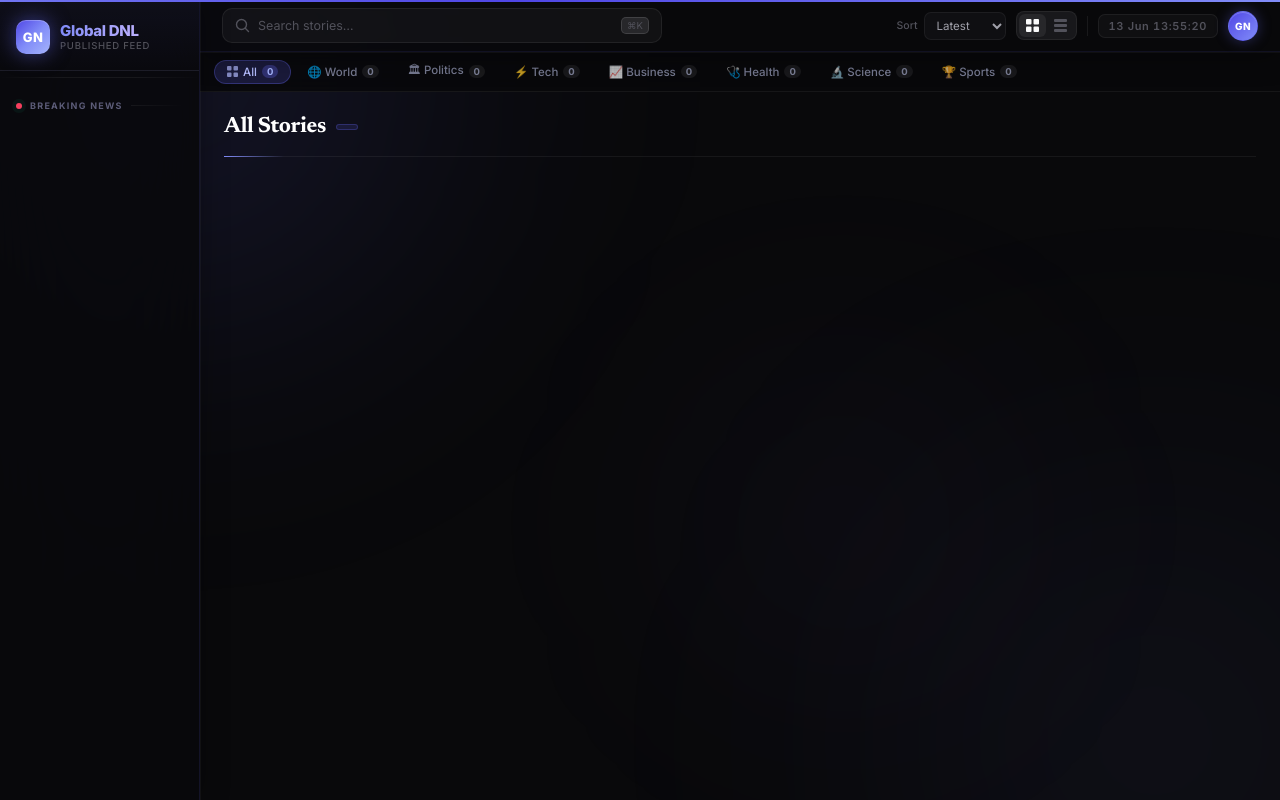
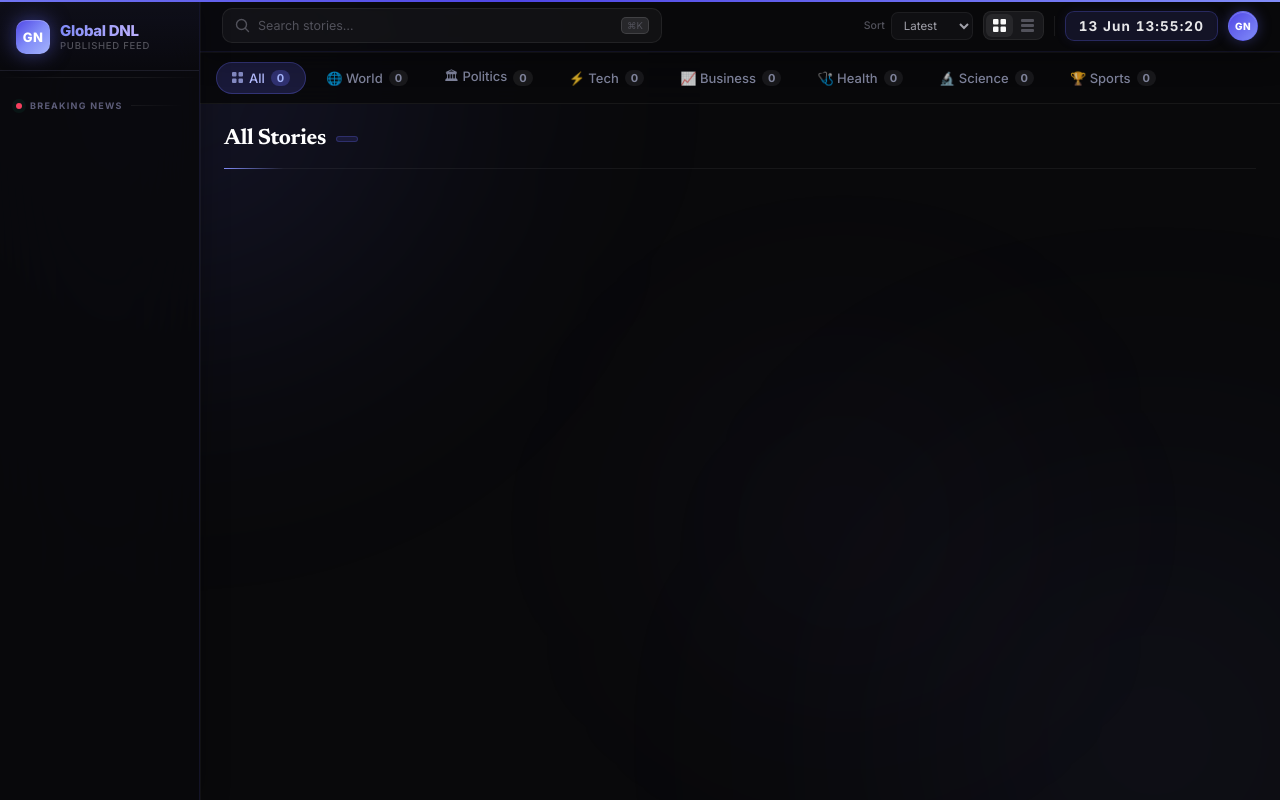
Before and after one commit to Daksh288948921904/Global_news, a FastAPI app: page / in a window 1280 px wide. Run offline with FastAPI, Linux system fonts and the light colour scheme.

Commit message:
feat: bigger catbar, prominent clock, fix lead story image fill
Co-Authored-By: Claude Sonnet 4.6 <noreply@anthropic.com>

```diff
--- a/static/css/style.css
+++ b/static/css/style.css
@@ -483,9 +483,9 @@ a{color:inherit;text-decoration:none}
 
 /* ── Category bar (replaced ticker) ── */
 .cat-bar{
-  height:40px;
-  display:flex;align-items:center;gap:3px;
-  padding:0 14px;
+  height:52px;
+  display:flex;align-items:center;gap:4px;
+  padding:0 16px;
   background:rgba(9,9,11,.88);
   backdrop-filter:blur(20px);-webkit-backdrop-filter:blur(20px);
   border-bottom:1px solid rgba(255,255,255,.06);
@@ -495,11 +495,11 @@ a{color:inherit;text-decoration:none}
 }
 .cat-bar::-webkit-scrollbar{display:none}
 .catb{
-  display:inline-flex;align-items:center;gap:5px;
-  padding:4px 12px;border-radius:20px;
+  display:inline-flex;align-items:center;gap:6px;
+  padding:7px 15px;border-radius:20px;
   background:transparent;border:1px solid transparent;
-  color:rgba(155,160,190,.75);
-  font-size:11.5px;font-weight:500;font-family:inherit;
+  color:rgba(155,160,190,.8);
+  font-size:13px;font-weight:500;font-family:inherit;
   cursor:pointer;white-space:nowrap;flex-shrink:0;
   transition:background .14s,color .14s,border-color .14s;
 }
@@ -513,9 +513,9 @@ a{color:inherit;text-decoration:none}
 }
 .catb-icon{flex-shrink:0;opacity:.7}
 .catb-count{
-  font-size:9.5px;font-weight:700;
+  font-size:11px;font-weight:700;
   background:rgba(255,255,255,.07);border-radius:10px;
-  padding:1px 5px;min-width:16px;text-align:center;
+  padding:1px 6px;min-width:18px;text-align:center;
   transition:background .14s;
 }
 .catb.active .catb-count{background:rgba(99,102,241,.3);color:#a5b4fc}
@@ -1654,10 +1654,11 @@ a{color:inherit;text-decoration:none}
 
 .lsh-layout{
   display:grid;
-  grid-template-columns:1fr 340px;
+  grid-template-columns:1fr 380px;
   gap:0;
-  min-height:220px;
+  min-height:260px;
   position:relative;z-index:1;
+  align-items:stretch;
 }
 @media(max-width:860px){.lsh-layout{grid-template-columns:1fr}}
 
@@ -1704,13 +1705,15 @@ a{color:inherit;text-decoration:none}
 .lsh-image{
   position:relative;overflow:hidden;
   border-radius:0 18px 18px 0;
+  min-height:260px;
 }
 @media(max-width:860px){
-  .lsh-image{border-radius:0 0 18px 18px;max-height:200px}
+  .lsh-image{border-radius:0 0 18px 18px;max-height:220px;min-height:0}
 }
 .lsh-image img{
-  width:100%;height:100%;object-fit:cover;
-  filter:brightness(.85) saturate(.9);
+  position:absolute;inset:0;
+  width:100%;height:100%;object-fit:cover;object-position:center;
+  filter:brightness(.9) saturate(.95);
   transition:transform .6s var(--ease-out),filter .4s;
 }
 .lead-story-hero:hover .lsh-image img{
@@ -1964,14 +1967,15 @@ a{color:inherit;text-decoration:none}
 
 /* Live clock */
 .topbar-clock{
-  font-size:11px;font-weight:600;
-  color:var(--ink3);letter-spacing:.06em;
+  font-size:13.5px;font-weight:700;
+  color:rgba(255,255,255,.9);letter-spacing:.08em;
   font-variant-numeric:tabular-nums;
   white-space:nowrap;
   font-family:'Inter',monospace;
-  background:rgba(255,255,255,.03);
-  border:1px solid rgba(255,255,255,.06);
-  border-radius:7px;padding:4px 10px;
+  background:rgba(99,102,241,.12);
+  border:1px solid rgba(99,102,241,.28);
+  border-radius:9px;padding:6px 13px;
+  box-shadow:0 0 12px rgba(99,102,241,.1);
 }
 
 /* Featured lead card */
```
